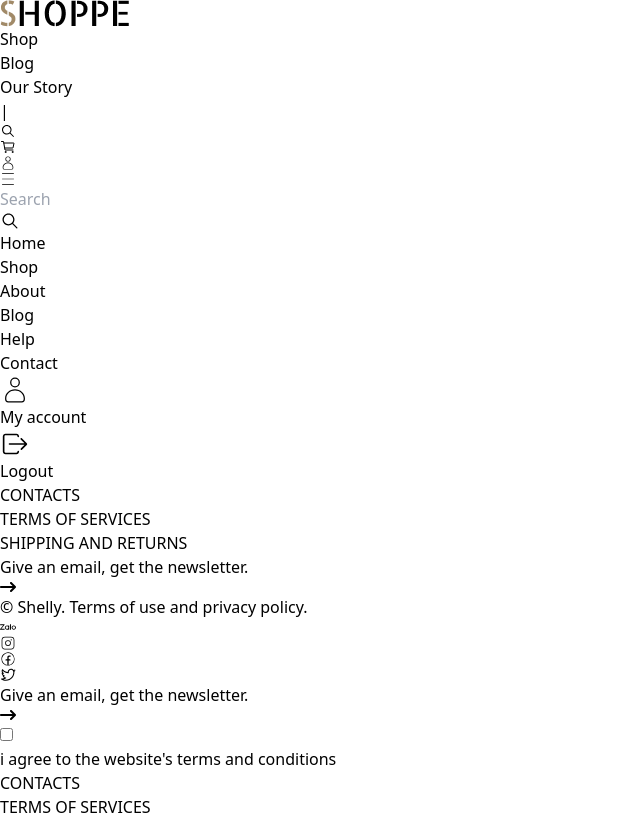
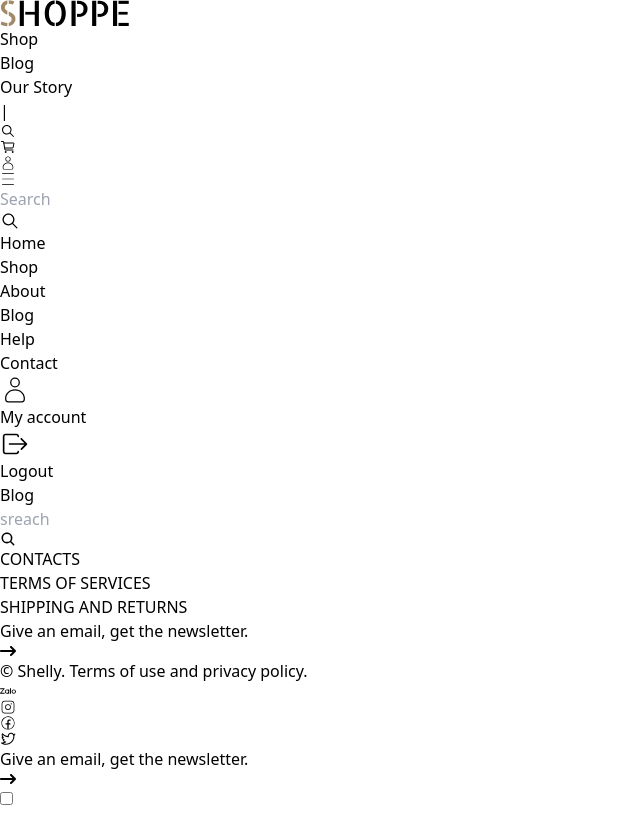
Before and after one commit to Nhanphpi00203/FE-project-web1, a React (Vite) app: page /Blog in a window 1280 px wide. Shown: the top 815 px of the page, without its empty margins (0-640 px from the left). Built offline with nearby package versions, Linux system fonts and the light colour scheme.

Commit message:
feat/error

```diff
--- /dev/null
+++ b/src/pages/404/Pages404.jsx
@@ -0,0 +1,23 @@
+import { Button } from 'react-daisyui'
+const Pages404 = () => {
+  return (
+    <div className="w-full h-screen flex items-center justify-center bg-gray-100 p-4 sm:p-6 md:p-8 lg:p-10">
+      <div className="w-full max-w-md p-6">
+        <div className="text-[24px] sm:text-[30px] md:text-[33px] font-bold text-center mb-4">
+          404 ERROR
+        </div>
+        <div className="text-center text-[16px] sm:text-[18px] md:text-[20px] text-[#707070] mb-4">
+          <p>This page was not found.</p>
+          <p>Back to home and start again.</p>
+        </div>
+        <div className="flex justify-center">
+          <Button className="bg-white hover:bg-gray-300 w-full sm:w-[187px] h-[40px] sm:h-[53px] border border-solid border-black rounded font-poppins text-[#000000]">
+            HOMEPAGE
+          </Button>
+        </div>
+      </div>
+    </div>
+  )
+}
+
+export default Pages404
--- /dev/null
+++ b/src/pages/Blog/Blog.jsx
@@ -0,0 +1,23 @@
+import { IoSearch } from 'react-icons/io5'
+const Blog = () => {
+  return (
+    <div>
+      <div className="w-full h-screen">
+        <div className="ml-[14px] mt-[70px]">
+          <div className="text-[33px]">
+            <p>Blog</p>
+          </div>
+          <div className="w-[261px] h-[35px] relative">
+            <input
+              type="text"
+              placeholder="sreach"
+              className="border border-solid border-black focus:outline-none"
+            />
+            <IoSearch className="absolute left-[150px] top-[4px] text-xl text-gray-500" />
+          </div>
+        </div>
+      </div>
+    </div>
+  )
+}
+export default Blog
--- a/src/router/Router.jsx
+++ b/src/router/Router.jsx
@@ -3,7 +3,9 @@ import { Route, Routes } from 'react-router-dom'
 import Navbar from '../components/Navbar'
 import Footer from '../components/Footer'
 const LandingPage = lazy(() => import('../pages/LandingPage'))
-const MyAccount = lazy(() => import('../pages/User/myAccount'))
+const MyAccount = lazy(() => import('../pages/User/MyAccount'))
+const Pages404 = lazy(() => import('../pages/404/Pages404'))
+const Blog = lazy(() => import('../pages/Blog/Blog'))
 export default function AppRoutes() {
   return (
     <Suspense fallback={<div>Loading...</div>}>
@@ -11,6 +13,8 @@ export default function AppRoutes() {
       <Routes>
         <Route index path="/" element={<LandingPage />} />
         <Route path="/sign-in" element={<MyAccount />} />
+        <Route path="*" element={<Pages404 />} />
+        <Route path="/Blog" element={<Blog />} />
       </Routes>
       <Footer />
     </Suspense>
```
Lines whose indentation alone changed are shown as unchanged.
